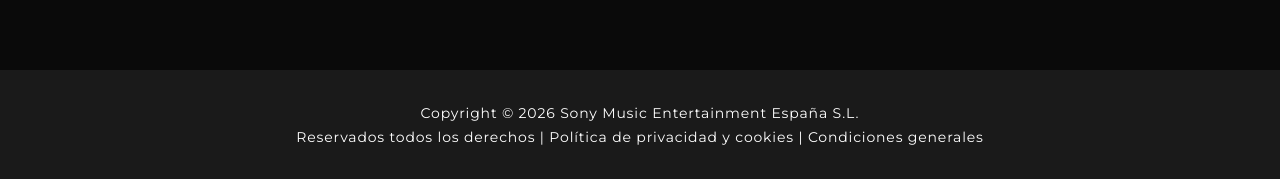
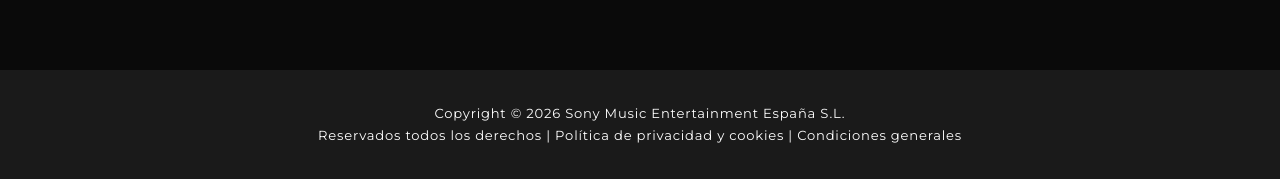
Before and after one commit to luis6674/crislora, a plain HTML site: page index.html in a window 1280 px wide. Shown: the part 3387-3566 px from the top of the page. Drawn offline with Linux system fonts and the light colour scheme.

Commit message:
Footer font size 0.82rem

```diff
--- a/style.css
+++ b/style.css
@@ -428,7 +428,7 @@ footer {
   background-color: var(--gray);
   text-align: center;
   padding: 2rem 1.5rem;
-  font-size: 0.875rem;
+  font-size: 0.82rem;
   color: #FFF;
   letter-spacing: 0.06em;
 }
```
